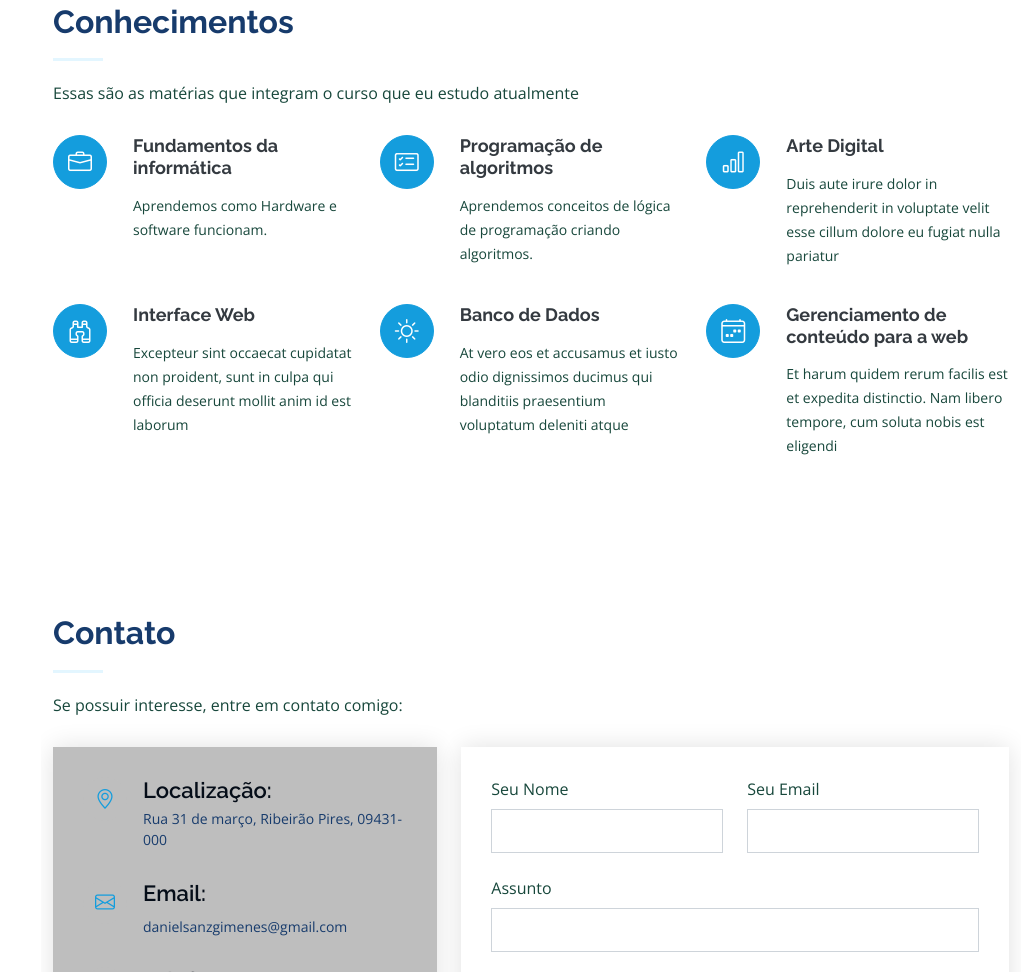
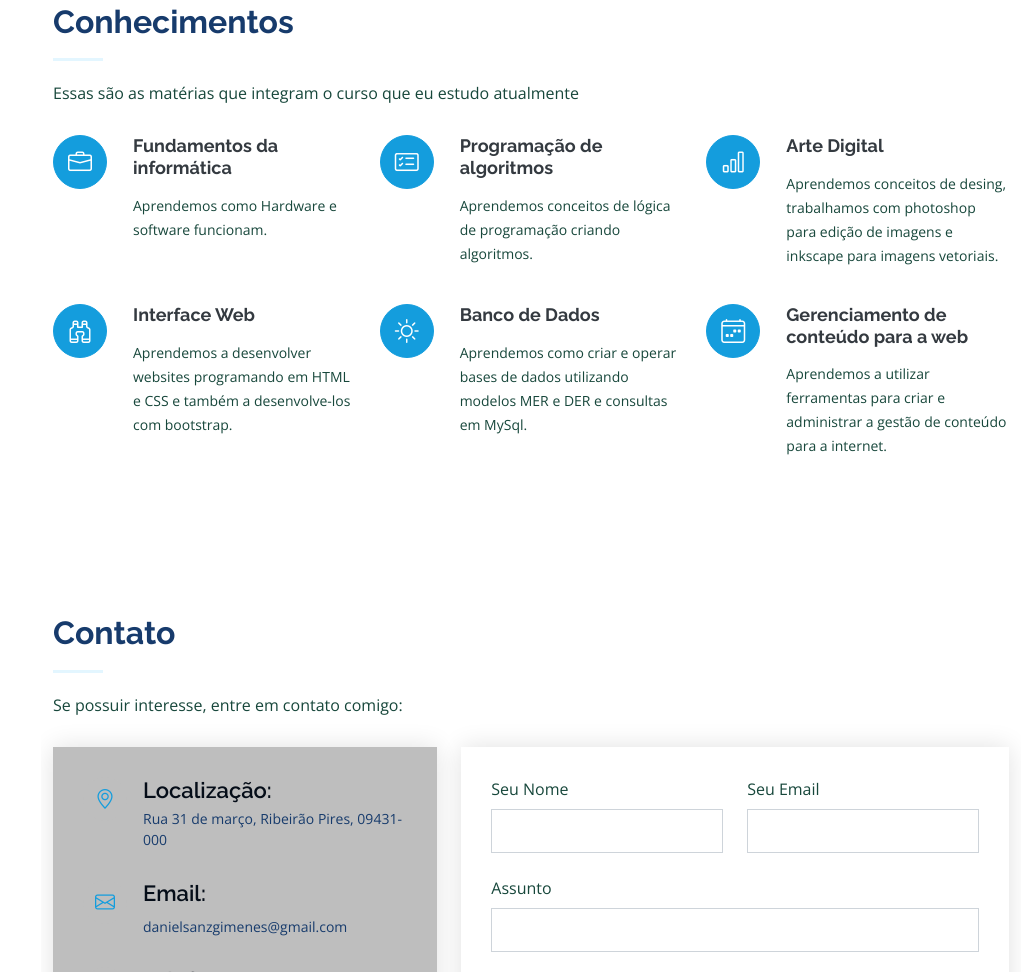
Before and after one commit to projdanielgimenes/Curriculo, a plain HTML site: page index.html in a window 1280 px wide. Shown: the part 1893-2865 px from the top of the page, without its empty margins (259-1280 px from the left). Drawn offline with nearby package versions, Linux system fonts and the light colour scheme.

Commit message:
alteração

```diff
--- a/index.html
+++ b/index.html
@@ -48,7 +48,7 @@
         <img src="assets/img/profile-img.jfif" alt="" class="img-fluid rounded-circle">
         <h1 class="text-light"><a href="index.html">Daniel Gimenes</a></h1>
         <div class="social-links mt-3 text-center">
-          <a href="#" class="instagram"><i class="bx bxl-instagram"></i></a>
+          <a href="www.instagram.com/danisanzgimenes" class="instagram"><i class="bx bxl-instagram"></i></a>
           <a href="#" class="linkedin"><i class="bx bxl-linkedin"></i></a>
         </div>
       </div>
@@ -217,22 +217,22 @@
           <div class="col-lg-4 col-md-6 icon-box" data-aos="fade-up" data-aos-delay="200">
             <div class="icon"><i class="bi bi-bar-chart"></i></div>
             <h4 class="title"><a href="">Arte Digital </a></h4>
-            <p class="description">Duis aute irure dolor in reprehenderit in voluptate velit esse cillum dolore eu fugiat nulla pariatur</p>
+            <p class="description">Aprendemos conceitos de desing, trabalhamos com photoshop para edição de imagens e inkscape para imagens vetoriais.</p>
           </div>
           <div class="col-lg-4 col-md-6 icon-box" data-aos="fade-up" data-aos-delay="300">
             <div class="icon"><i class="bi bi-binoculars"></i></div>
             <h4 class="title"><a href="">Interface Web</a></h4>
-            <p class="description">Excepteur sint occaecat cupidatat non proident, sunt in culpa qui officia deserunt mollit anim id est laborum</p>
+            <p class="description">Aprendemos a desenvolver websites programando em HTML e CSS e também a desenvolve-los com bootstrap.</p>
           </div>
           <div class="col-lg-4 col-md-6 icon-box" data-aos="fade-up" data-aos-delay="400">
             <div class="icon"><i class="bi bi-brightness-high"></i></div>
             <h4 class="title"><a href="">Banco de Dados</a></h4>
-            <p class="description">At vero eos et accusamus et iusto odio dignissimos ducimus qui blanditiis praesentium voluptatum deleniti atque</p>
+            <p class="description">Aprendemos como criar e operar bases de dados utilizando modelos MER e DER e consultas em MySql.</p>
           </div>
           <div class="col-lg-4 col-md-6 icon-box" data-aos="fade-up" data-aos-delay="500">
             <div class="icon"><i class="bi bi-calendar4-week"></i></div>
             <h4 class="title"><a href="">Gerenciamento de conteúdo para a web</a></h4>
-            <p class="description">Et harum quidem rerum facilis est et expedita distinctio. Nam libero tempore, cum soluta nobis est eligendi</p>
+            <p class="description">Aprendemos a utilizar ferramentas para criar e administrar a gestão de conteúdo para a internet.</p>
           </div>
         </div>
 
```
